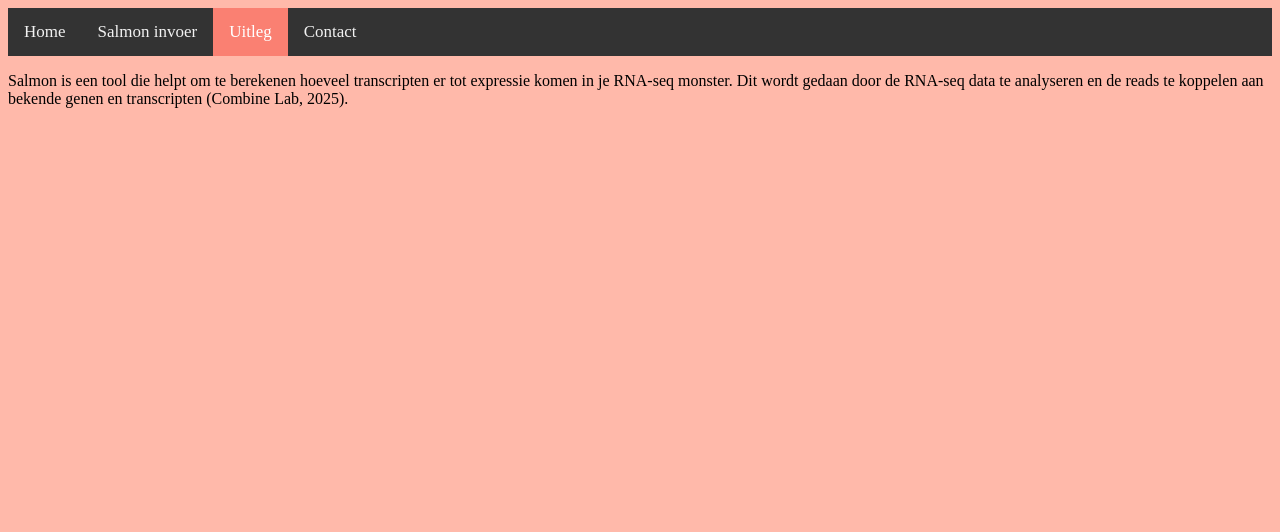
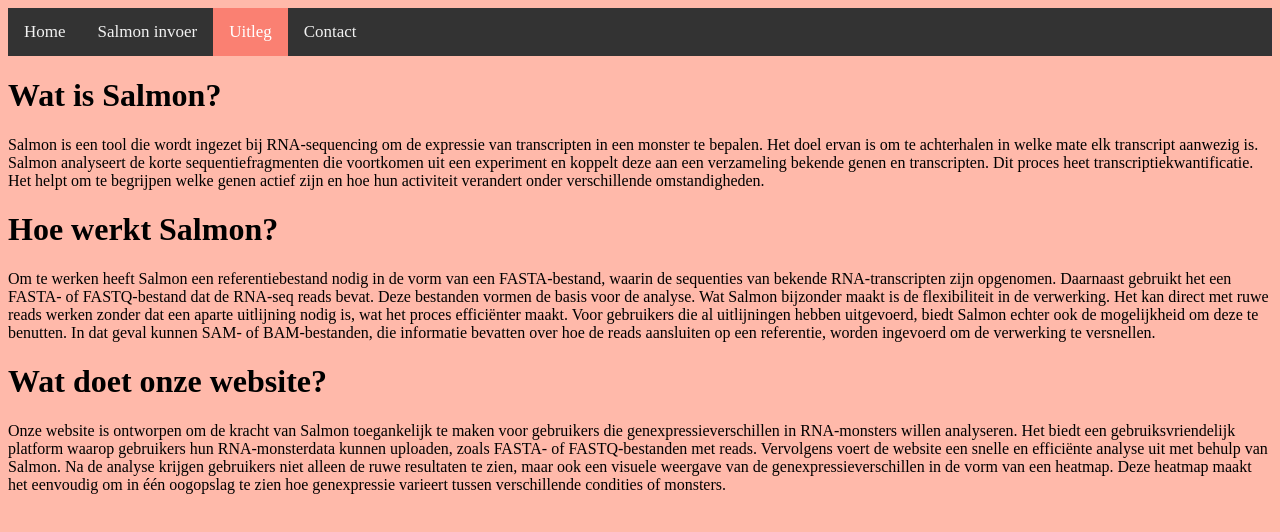
Before and after one commit to Wietze-vd-Berg/De_Bioinformatica_Toolbox, a plain HTML site: page Website/uitleg.html in a window 1280 px wide. Drawn offline with Linux system fonts and the light colour scheme.

Commit message:
uitleg update

```diff
--- a/Website/uitleg.html
+++ b/Website/uitleg.html
@@ -14,8 +14,29 @@
     <a href="contact.html">Contact</a>
     </div>
 
-<p> Salmon is een tool die helpt om te berekenen hoeveel transcripten er tot expressie komen in je RNA-seq monster.
-Dit wordt gedaan door de RNA-seq data te analyseren en de reads te koppelen aan bekende genen en transcripten
-(Combine Lab, 2025).  </p>
+<p> <h1>Wat is Salmon?</h1>
+    Salmon is een tool die wordt ingezet bij RNA-sequencing om de expressie van transcripten in een monster te bepalen.
+    Het doel ervan is om te achterhalen in welke mate elk transcript aanwezig is.
+    Salmon analyseert de korte sequentiefragmenten die voortkomen uit een experiment en koppelt deze aan een verzameling bekende genen en transcripten.
+    Dit proces heet transcriptiekwantificatie.
+    Het helpt om te begrijpen welke genen actief zijn en hoe hun activiteit verandert onder verschillende omstandigheden.
+    </br>
+    <h1>Hoe werkt Salmon?</h1>
+    Om te werken heeft Salmon een referentiebestand nodig in de vorm van een FASTA-bestand, waarin de sequenties van bekende RNA-transcripten zijn opgenomen.
+    Daarnaast gebruikt het een FASTA- of FASTQ-bestand dat de RNA-seq reads bevat.
+    Deze bestanden vormen de basis voor de analyse.
+    Wat Salmon bijzonder maakt is de flexibiliteit in de verwerking.
+    Het kan direct met ruwe reads werken zonder dat een aparte uitlijning nodig is, wat het proces efficiënter maakt.
+    Voor gebruikers die al uitlijningen hebben uitgevoerd, biedt Salmon echter ook de mogelijkheid om deze te benutten.
+    In dat geval kunnen SAM- of BAM-bestanden, die informatie bevatten over hoe de reads aansluiten op een referentie, worden ingevoerd om de verwerking te versnellen.
+    </br>
+    <h1>Wat doet onze website?</h1>
+    Onze website is ontworpen om de kracht van Salmon toegankelijk te maken voor gebruikers die genexpressieverschillen in RNA-monsters willen analyseren.
+    Het biedt een gebruiksvriendelijk platform waarop gebruikers hun RNA-monsterdata kunnen uploaden, zoals FASTA- of FASTQ-bestanden met reads.
+    Vervolgens voert de website een snelle en efficiënte analyse uit met behulp van Salmon.
+    Na de analyse krijgen gebruikers niet alleen de ruwe resultaten te zien, maar ook een visuele weergave van de genexpressieverschillen in de vorm van een heatmap.
+    Deze heatmap maakt het eenvoudig om in één oogopslag te zien hoe genexpressie varieert tussen verschillende condities of monsters.
+
+</p>
 </body>
 </html>
```
